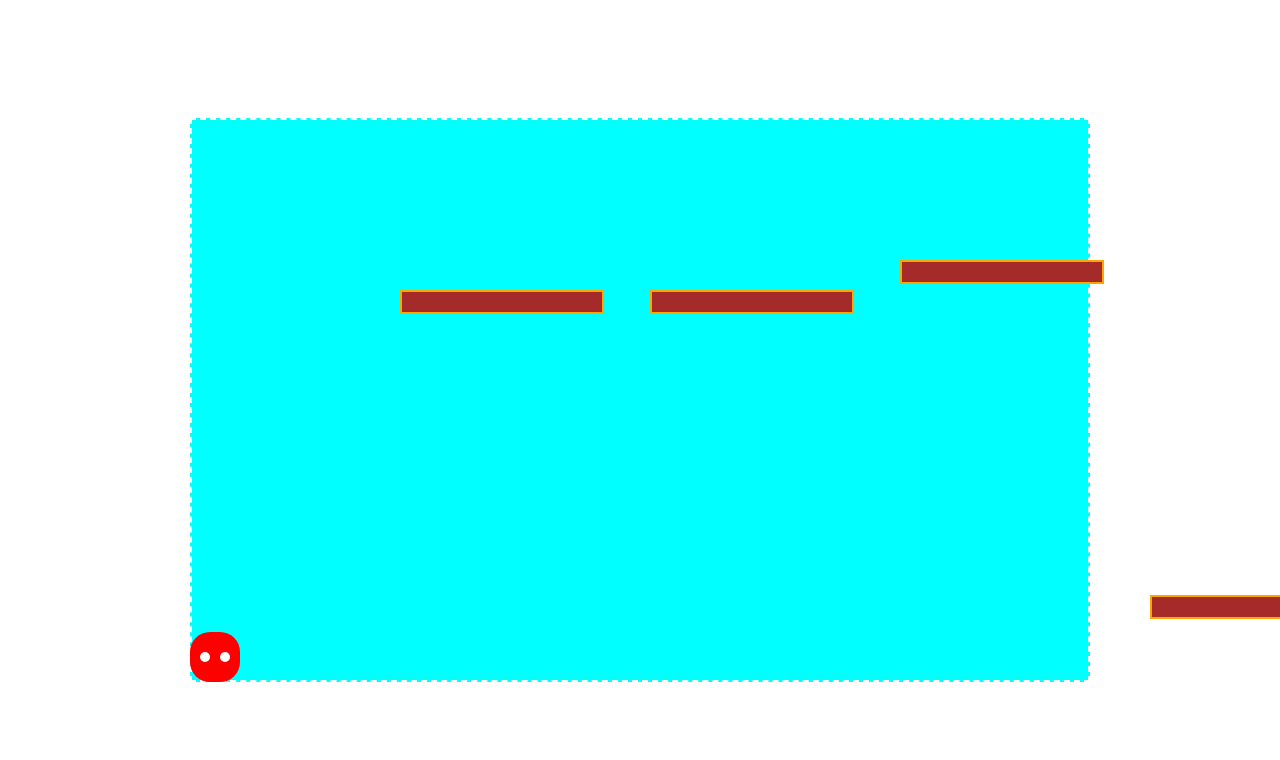
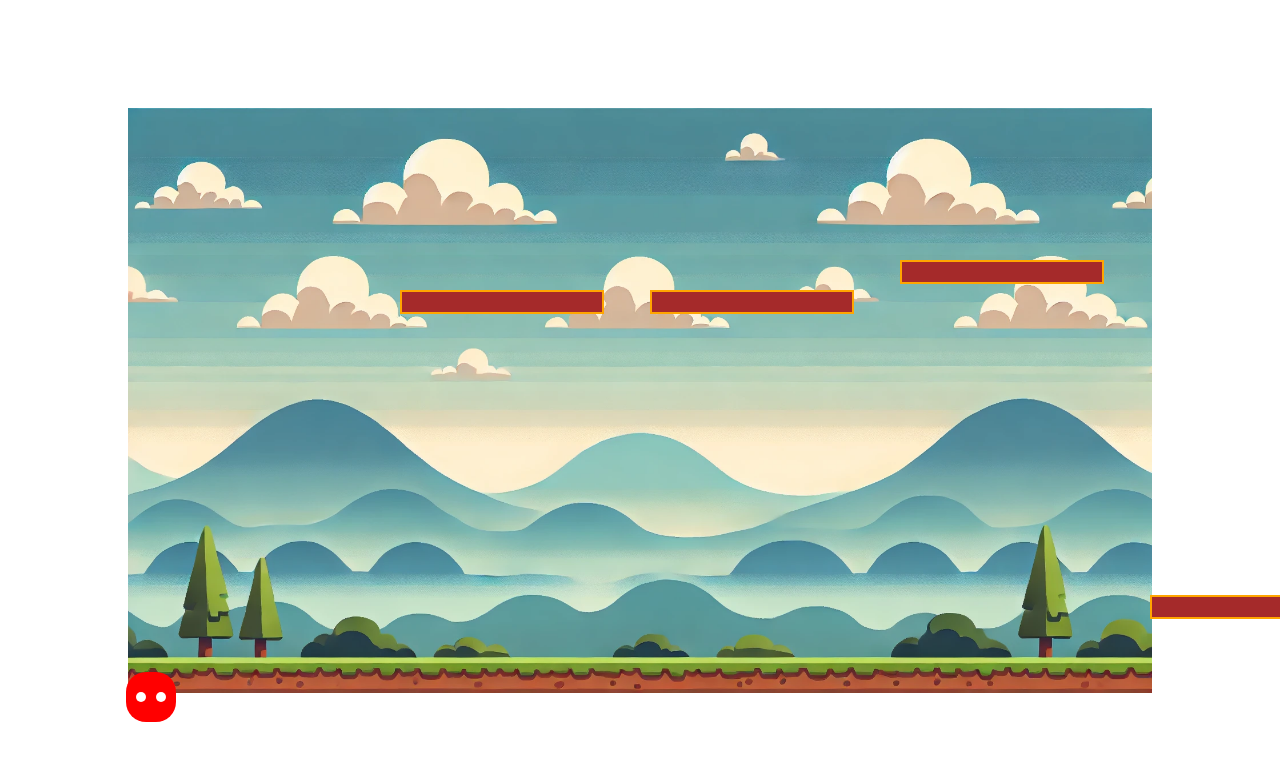
Before and after one commit to VikashChandraMishra/platformer, a plain HTML site: page index.html in a window 1280 px wide. Shown: the top 760 px of the page. Drawn offline with Linux system fonts and the light colour scheme.

Commit message:
added bg

```diff
--- a/styles.css
+++ b/styles.css
@@ -7,10 +7,12 @@ html {
 }
 
 #game {
-    width: 70vw;
-    height: 70vh;
+    width: 80vw;
+    height: 80vh;
     border: 2px dashed white;
     background-color: aqua;
+    background: url(/assets/platformer-bg.webp) no-repeat center center;
+    background-size: contain;
 }
 
 #player {
```
Also changed, not shown: assets/platformer-bg.webp (added).
